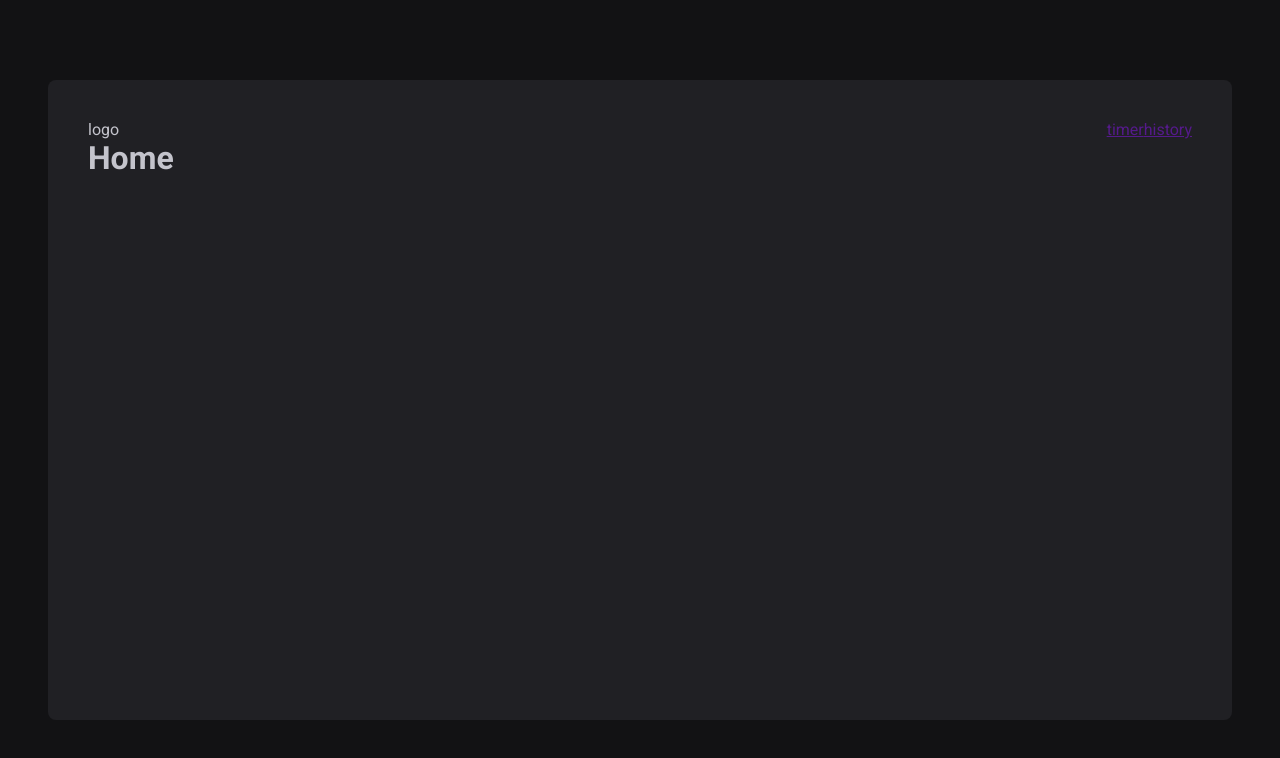
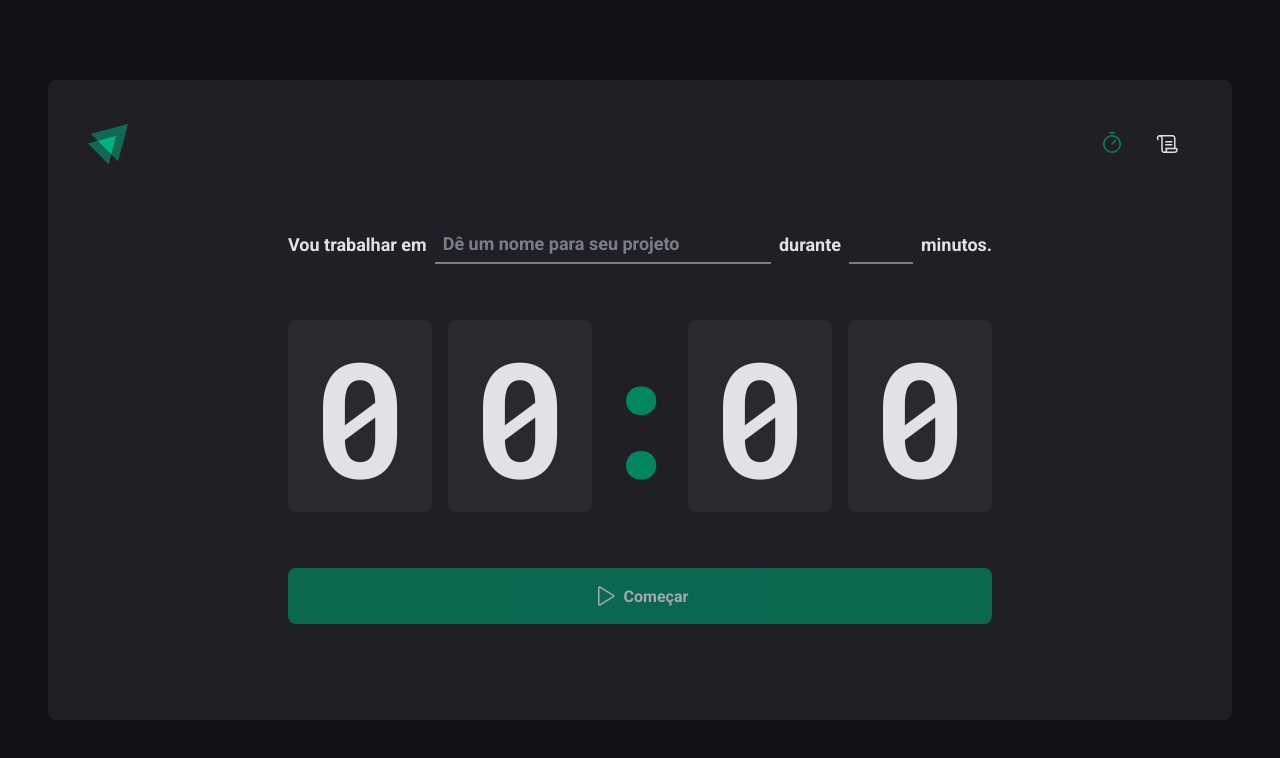
Before and after one commit to samuelnd/Ignite-Timer, a React (Vite) app: page / in a window 1280 px wide. Shown: the top 758 px of the page. Built offline with nearby package versions, Linux system fonts and the light colour scheme.

Commit message:
created validate form

```diff
--- a/package.json
+++ b/package.json
@@ -9,10 +9,14 @@
     "preview": "vite preview"
   },
   "dependencies": {
+    "@hookform/resolvers": "^2.9.10",
+    "phosphor-react": "^1.4.1",
     "react": "^18.2.0",
     "react-dom": "^18.2.0",
+    "react-hook-form": "^7.41.5",
     "react-router-dom": "^6.4.5",
-    "styled-components": "^5.3.6"
+    "styled-components": "^5.3.6",
+    "zod": "^3.20.2"
   },
   "devDependencies": {
     "@rocketseat/eslint-config": "^1.1.3",
--- a/src/Router.tsx
+++ b/src/Router.tsx
@@ -1,6 +1,6 @@
 import { Routes, Route } from "react-router-dom"
-import { Home } from "./pages/Home"
-import { History } from "./pages/History"
+import { Home } from "./pages/Home/index"
+import { History } from "./pages/History/index"
 import { DefaultLayout } from "./layouts/DefaultLayout"
 
 export function Router () {
--- a/src/components/Header/index.tsx
+++ b/src/components/Header/index.tsx
@@ -1,12 +1,20 @@
-import { HeaderContainer } from "./styles";
+import { HeaderContainer } from "./styles"
+
+import logoIgnite from '../../assets/Logo.svg'
+import { Timer, Scroll } from "phosphor-react"
+import { NavLink } from "react-router-dom"
 
 export function Header() {
     return (
         <HeaderContainer>
-            <span>logo</span>
+            <img src={logoIgnite} alt="" />
             <nav>
-                <a href="">timer</a>
-                <a href="">history</a>
+                <NavLink to="/" title="Timer">
+                    <Timer size={24}/>
+                </NavLink>
+                <NavLink to="/history" title="Histórico">
+                    <Scroll size={24}/>
+                </NavLink>
             </nav>
         </HeaderContainer>
         )
--- a/src/components/Header/styles.ts
+++ b/src/components/Header/styles.ts
@@ -4,4 +4,32 @@
     display: flex;
     align-items: center;
     justify-content: space-between;
+
+    nav {
+        display: flex;
+        gap: 0.5rem;
+
+        a {
+            width: 3rem;
+            height: 3rem;
+
+            display: flex;
+            justify-content: center;
+            align-items: center;
+
+            color: ${(props) => props.theme["gray-100"]};
+
+            border-top: 3px solid transparent;
+            border-bottom: 3px solid transparent;
+
+            &:hover {
+                border-bottom: 3px solid ${(props) => props.theme["green-500"]};
+            }
+
+            &.active {
+                color: ${(props) => props.theme["green-500"]};
+            }
+        }
+    }
+
 `;
--- a/src/pages/History.tsx
+++ /dev/null
@@ -1,3 +0,0 @@
-export function History() {
-  return <h1>History</h1>
-}
--- /dev/null
+++ b/src/pages/History/index.tsx
@@ -0,0 +1,55 @@
+import { HistoryContainer, HistoryList, Status } from "./styles";
+
+export function History() {
+  return (
+    <HistoryContainer>
+       <h1>Meu histórico</h1>
+
+       <HistoryList>
+          <table>
+            <thead>
+              <tr>
+                <th>Tarefa</th>
+                <th>Duração</th>
+                <th>Início</th>
+                <th>Status</th>
+              </tr>
+            </thead>
+            <tbody>
+              <tr>
+                <td>Tarefa</td>
+                <td>20 minutos</td>
+                <td>Há 2 meses</td>
+                <td><Status statusColor="green">Concluído</Status></td>
+              </tr>
+              <tr>
+                <td>Tarefa</td>
+                <td>20 minutos</td>
+                <td>Há 2 meses</td>
+                <td><Status statusColor="green">Concluído</Status></td>
+              </tr>
+              <tr>
+                <td>Tarefa</td>
+                <td>20 minutos</td>
+                <td>Há 2 meses</td>
+                <td><Status statusColor="green">Concluído</Status></td>
+              </tr>
+              <tr>
+                <td>Tarefa</td>
+                <td>20 minutos</td>
+                <td>Há 2 meses</td>
+                <td><Status statusColor="yellow">Em andamento</Status></td>
+              </tr>
+              <tr>
+                <td>Tarefa</td>
+                <td>20 minutos</td>
+                <td>Há 2 meses</td>
+                <td><Status statusColor="red">Interrompido</Status></td>
+              </tr>
+            </tbody>
+
+          </table>
+       </HistoryList>
+    </HistoryContainer>
+    )
+}
--- /dev/null
+++ b/src/pages/History/styles.ts
@@ -0,0 +1,88 @@
+import styled from "styled-components";
+
+export const HistoryContainer = styled.div`
+    flex: 1;
+    padding: 3.5rem;
+
+    display: flex;
+    flex-direction: column;
+
+    h1 {
+        font-size: 1.5rem;
+        color: ${((props) => props.theme['gray-100'])};
+    }
+`;
+
+export const HistoryList = styled.div`
+    flex: 1;
+
+    overflow: auto;
+    margin-top: 2rem;
+
+    table {
+        width: 100%;
+        border-collapse: collapse;
+        min-width: 600px;
+
+        th {
+            background-color: ${(props) => props.theme['gray-600']};
+            padding: 1rem;
+            text-align: left;
+            color: ${(props) => props.theme['gray-100']};
+            font-size: 0.875rem;
+            line-height: 1.6;
+
+            &:first-child {
+                border-top-left-radius: 8px;
+                padding-left: 1.5rem;
+            }
+
+            &:last-child {
+                border-top-right-radius: 8px;
+                padding-right: 1.5rem;
+            }
+
+        }
+
+        td {
+            background-color: ${(props) => props.theme['gray-700']};
+            border-top: 4px solid ${(props) => props.theme['gray-800']};
+            padding: 1rem;
+            font-size: 0.875rem;
+            line-height: 1.6;
+
+            &:first-child {
+                width: 50%;
+                padding-left: 1.5rem;
+            }
+
+            &:last-child {
+                padding-right: 1.5rem;
+            }
+        }
+    }
+`;
+
+const STATUS_COLORS = {
+    yellow: 'yellow-500',
+    green:  'green-500',
+    red: 'red-500',
+} as const
+
+interface StatusProps {
+    statusColor: keyof typeof STATUS_COLORS;
+}
+
+export const Status = styled.span<StatusProps>`
+    display: flex;
+    align-items: center;
+    gap: 0.5rem;
+
+    &::before {
+        content: '';
+        width: 0.5rem;
+        height: 0.5rem;
+        border-radius: 9999px;
+        background: ${(props)=> props.theme[STATUS_COLORS[props.statusColor]]};
+    }
+`;
--- a/src/pages/Home.tsx
+++ /dev/null
@@ -1,3 +0,0 @@
-export function Home() {
-    return <h1>Home</h1>
-}
--- /dev/null
+++ b/src/pages/Home/index.tsx
@@ -0,0 +1,88 @@
+import { Play } from "phosphor-react";
+import { useForm } from 'react-hook-form';
+import { zodResolver } from '@hookform/resolvers/zod';
+import * as zod from 'zod';
+
+import {
+    HomeContainer,
+    FormContainer,
+    CountdownContainer,
+    Separator,
+    StartCountDownButton,
+    TaskInput,
+    MinutesAmountInput
+} from "./styles"
+
+const newCycleFormValidationSchema = zod.object({
+    task: zod.string().min(1, 'Informe a tarefa'),
+    minutesAmount: zod.number()
+    .min(5, 'O ciclo precisa ser de no mínimo 5 minutos')
+    .max(60, 'O ciclo precisa ser de no máximo 60 minutos'),
+})
+
+type NewCycleFormData = zod.infer<typeof newCycleFormValidationSchema>
+
+export function Home() {
+    const { register, handleSubmit, watch } = useForm<NewCycleFormData>({
+        resolver: zodResolver(newCycleFormValidationSchema),
+        defaultValues:{
+            task: '',
+            minutesAmount: 0,
+        }
+    });
+
+    function handleCreateNewCycle(data: NewCycleFormData){
+        console.log(data)
+    }
+
+    const task = watch('task');
+    const isSubmitDisabled = !task;
+
+    return (
+        <HomeContainer>
+            <form onSubmit={handleSubmit(handleCreateNewCycle)} action="">
+                <FormContainer>
+                    <label htmlFor="task">Vou trabalhar em</label>
+                    <TaskInput
+                    id="task"
+                    list="task-suggestions"
+                    placeholder="Dê um nome para seu projeto "
+                    {...register('task')}
+                    />
+
+                    <datalist id="task-suggestions">
+                        <option value="Projeto 1"></option>
+                        <option value="Projeto 2"></option>
+                        <option value="Projeto 3"></option>
+                        <option value="Banana"></option>
+                    </datalist>
+
+                    <label htmlFor="minutesAmount">durante</label>
+                    <MinutesAmountInput
+                    type="number"
+                    id="minutesAmount"
+                    step={5}
+                    min={5}
+                    max={60}
+                    />
+
+                    <span>minutos.</span>
+                </FormContainer>
+
+
+                <CountdownContainer>
+                    <span>0</span>
+                    <span>0</span>
+                    <Separator>:</Separator>
+                    <span>0</span>
+                    <span>0</span>
+                </CountdownContainer>
+
+                <StartCountDownButton disabled={isSubmitDisabled} type="submit">
+                    <Play size={24}/>
+                    Começar
+                </StartCountDownButton>
+            </form>
+        </HomeContainer>
+        )
+}
--- /dev/null
+++ b/src/pages/Home/styles.ts
@@ -0,0 +1,117 @@
+import styled from 'styled-components';
+
+export const HomeContainer = styled.main`
+    flex: 1;
+
+    display: flex;
+    flex-direction: column;
+    align-items: center;
+    justify-content: center;
+
+    form {
+        display: flex;
+        flex-direction: column;
+        align-items: center;
+        gap: 3.5rem;
+    }
+`;
+
+export const FormContainer = styled.div`
+    width: 100%;
+    display: flex;
+    align-items: center;
+    justify-content: center;
+    gap: 0.5rem;
+    color: ${(props) => props.theme['gray-100']};
+    font-size: 1.125rem;
+    font-weight: bold;
+    flex-wrap: wrap;
+`;
+
+const BaseInput = styled.input`
+    background: transparent;
+    height: 2.5rem;
+    border: 0;
+    border-bottom: 2px solid ${(props) => props.theme['gray-500']};
+    font-weight: bold;
+    font-size: 1.125rem;
+    padding: 0 0.5rem;
+
+    color: ${(props) => props.theme['gray-100']};
+
+    &:focus {
+        box-shadow: none;
+        border-color: ${(props) => props.theme['green-500']};
+    }
+
+    &::placeholder {
+        color: ${(props) => props.theme['gray-500']};
+    }
+`;
+
+export const TaskInput= styled(BaseInput)`
+    flex: 1;
+
+    &::-webkit-calendar-picker-indicator {
+        display: none !important;
+    }
+`;
+
+export const MinutesAmountInput = styled(BaseInput)`
+    width: 4rem;
+`;
+
+
+export const CountdownContainer = styled.div`
+    font-family: 'Roboto Mono', monospace;
+    font-size: 10rem;
+    line-height: 8rem;
+    color: ${(props) => props.theme['gray-100']};
+
+    display: flex;
+    gap: 1rem;
+    span {
+        background : ${(props) => props.theme['gray-700']};
+        padding: 2rem 1.5rem;
+        border-radius: 8px;
+    }
+`;
+
+
+export const Separator = styled.div`
+    padding: 2rem 0;
+    color: ${(props) => props.theme['green-500']};
+
+    width: 4rem;
+    overflow: hidden;
+    display: flex;
+    justify-content: center;
+`;
+
+export const StartCountDownButton = styled.button`
+    width: 100%;
+    border: 0;
+    padding: 1rem;
+    border-radius: 8px;
+
+    display: flex;
+    align-items: center;
+    justify-content: center;
+
+    gap: 0.5rem;
+    font-weight: bold;
+
+    cursor: pointer;
+
+    background: ${(props) => props.theme['green-500']};
+    color: ${(props) => props.theme['gray-100']};
+
+    &:disabled {
+        opacity: 0.7;
+        cursor: not-allowed;
+    }
+
+    &:not(:disabled):hover {
+        background: ${(props) => props.theme['green-700']};
+    }
+`;
--- a/src/styles/global.ts
+++ b/src/styles/global.ts
@@ -15,6 +15,7 @@
     body{
         background: ${(props) => props.theme['gray-900']};
         color: ${(props) => props.theme['gray-300']};
+        -webkit-font-smoothing: antialiased;
     }
 
     body, input, textarea, button {
```
Also changed, not shown: src/assets/Logo.svg (added), 1 other file (tests, documents, lock files or other folders).
